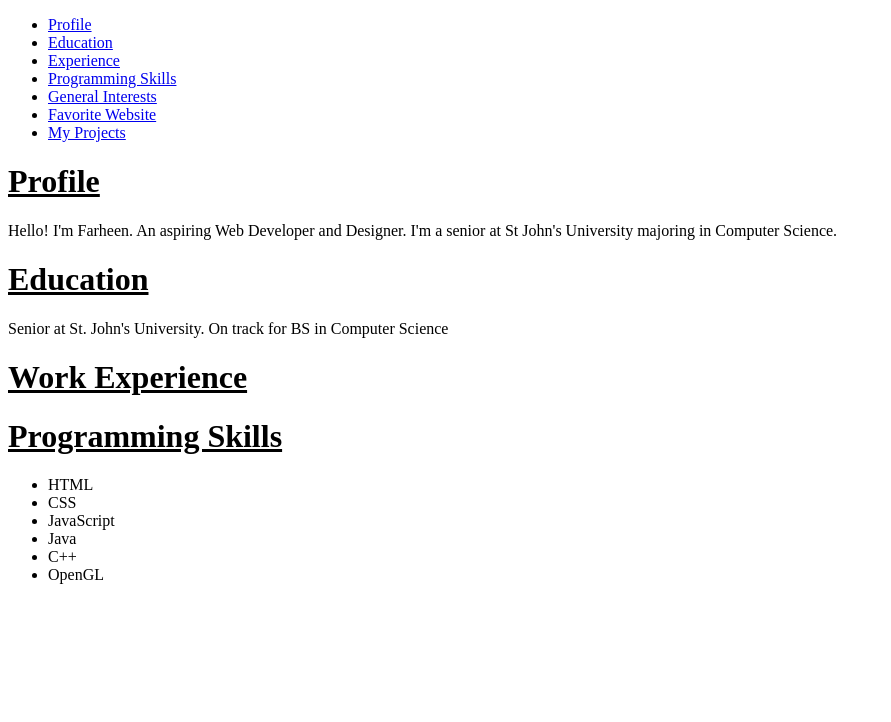
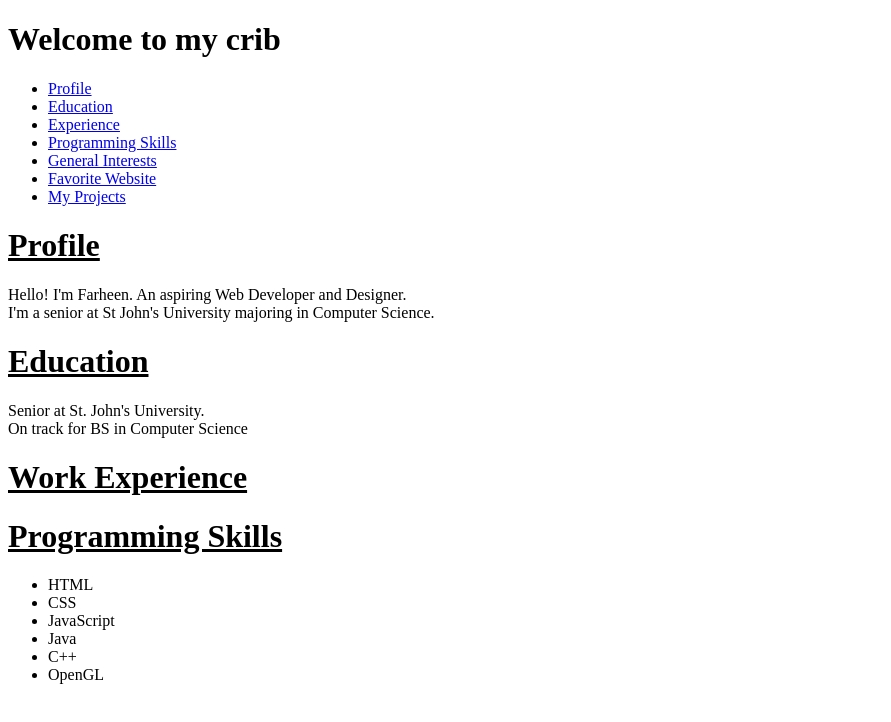
Before and after one commit to FarheenMahmud/CUS_1172_Project1, a plain HTML site: page index.html in a window 1280 px wide. Shown: the whole page, without its empty margins (0-891 px from the left). Drawn offline with Linux system fonts and the light colour scheme.

Commit message:
added line breaks

```diff
--- a/index.html
+++ b/index.html
@@ -3,8 +3,13 @@
 <head>
     <meta charset="UTF-8">
     <meta name="viewport" content="width=device-width, initial-scale=1.0">
-    <title>Document</title>
+    <title>My Page</title>
 </head>
+
+<h1 >Welcome to my crib</h1>
+
+
+
 <body>
 
     <!--
@@ -35,6 +40,7 @@
         <h1> <u> Profile </u> </h1>
 
         <p> Hello! I'm Farheen. An aspiring Web Developer and Designer.
+            <br>
             I'm a senior at St John's University majoring in Computer Science.
         </p>
 
@@ -46,6 +52,7 @@
         <h1> <u> Education</u> </h1>
 
         <p> Senior at St. John's University.
+            <br>
             On track for BS in Computer Science
         </p>
 
```
